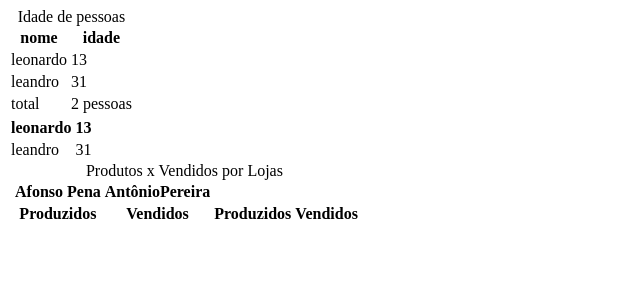
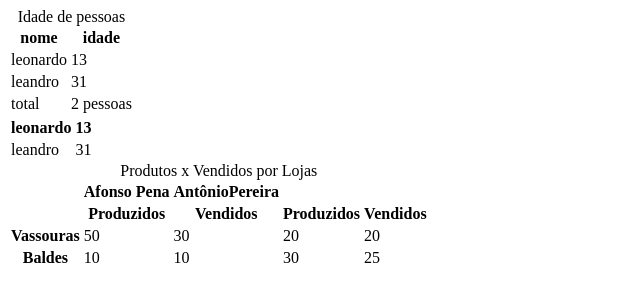
Before and after one commit to leonardo934/Guia-estelar-de-html, a plain HTML site: page tabelas/index.html in a window 1280 px wide. Shown: the whole page, without its empty margins (0-640 px from the left). Drawn offline with Linux system fonts and the light colour scheme.

Commit message:
TBody complexo

```diff
--- a/tabelas/index.html
+++ b/tabelas/index.html
@@ -71,4 +71,25 @@
             <th>Vendidos</th>
         </tr>
     </thead>
+
+    <tbody>
+
+        <tr>
+            <th>Vassouras</th>
+            <td>50</td>
+            <td>30</td>
+            <td>20</td>
+            <td>20</td>
+        </tr>
+
+        <tr>
+            <th>Baldes</th>
+            <td>10</td>
+            <td>10</td>
+            <td>30</td>
+            <td>25</td>
+        </tr>
+
+    </tbody>
+
 </table>
```
Lines whose indentation alone changed are shown as unchanged.
